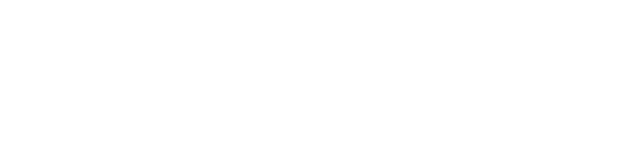
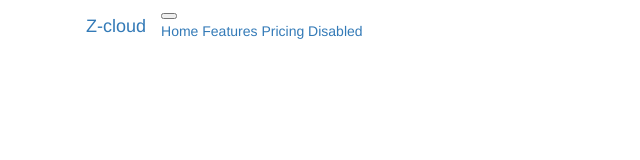
Before and after one commit to MwizaChiwale/z-cloud, a plain HTML site: page index.html in a window 1280 px wide. Shown: the whole page, without its empty margins (0-640 px from the left). Drawn offline with nearby package versions, Linux system fonts and the light colour scheme.

Commit message:
Update index.html

```diff
--- a/index.html
+++ b/index.html
@@ -16,7 +16,20 @@
   </head>
   <body>
   <div class="container">
-
+<nav class="navbar navbar-expand-lg navbar-light bg-light">
+  <a class="navbar-brand" href="#">Z-cloud</a>
+  <button class="navbar-toggler" type="button" data-toggle="collapse" data-target="#navbarNavAltMarkup" aria-controls="navbarNavAltMarkup" aria-expanded="false" aria-label="Toggle navigation">
+    <span class="navbar-toggler-icon"></span>
+  </button>
+  <div class="collapse navbar-collapse" id="navbarNavAltMarkup">
+    <div class="navbar-nav">
+      <a class="nav-item nav-link active" href="#">Home <span class="sr-only">(current)</span></a>
+      <a class="nav-item nav-link" href="#">Features</a>
+      <a class="nav-item nav-link" href="#">Pricing</a>
+      <a class="nav-item nav-link disabled" href="#">Disabled</a>
+    </div>
+  </div>
+</nav>
 
  </div>
 
```
